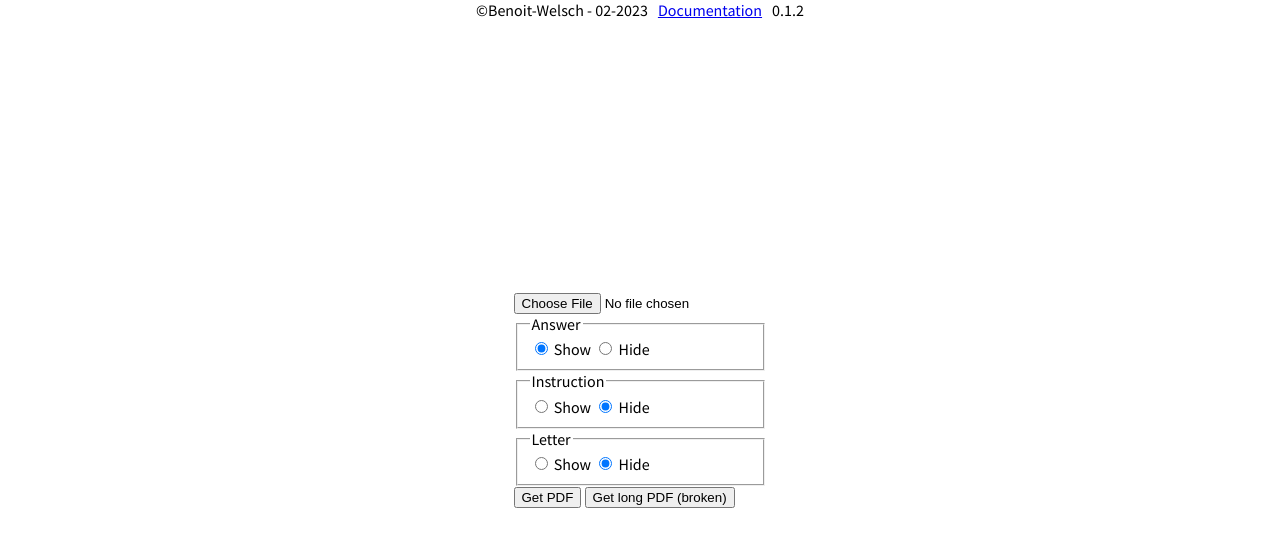
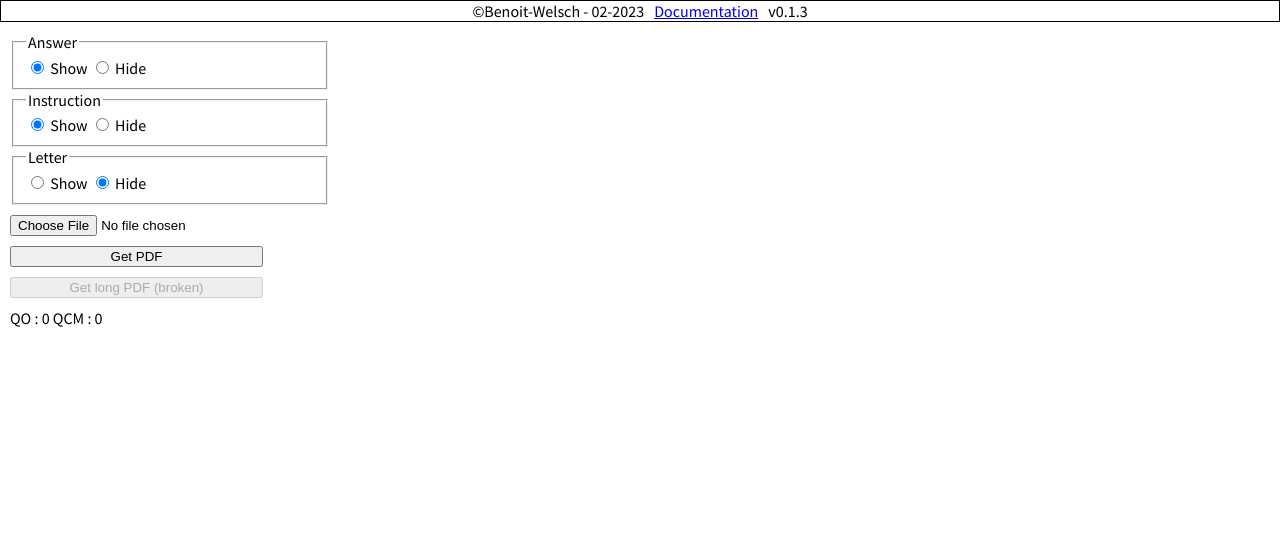
Before and after one commit to Benoit-Welsch/SPF_Open, a Svelte app in the folder tao_export/: page / in a window 1280 px wide. Shown: the top 546 px of the page. Built offline with nearby package versions, Linux system fonts and the light colour scheme.

Commit message:
Feat : Tao_export Better layout

```diff
--- a/tao_export/package.json
+++ b/tao_export/package.json
@@ -1,7 +1,7 @@
 {
   "name": "tao_export",
   "private": true,
-  "version": "0.1.2",
+  "version": "0.1.3",
   "type": "module",
   "scripts": {
     "dev": "vite",
@@ -20,7 +20,6 @@
     "vite": "^3.2.7"
   },
   "dependencies": {
-    "@zip.js/zip.js": "^2.7.29",
-    "html2pdf.js": "^0.10.1"
+    "@zip.js/zip.js": "^2.7.29"
   }
 }
--- a/tao_export/src/App.svelte
+++ b/tao_export/src/App.svelte
@@ -1,22 +1,110 @@
 <script lang="ts">
+  import { writable } from "svelte/store";
+  import Settings from "./lib/Settings.svelte";
+  import Tables from "./lib/Tables.svelte";
   import ZipInput from "./lib/ZipInput.svelte";
+  import type { QuestionType } from "./lib/helper";
+  import Question from "./template/Question.svelte";
+
+  let hideAnswer;
+  let showInstruction = writable(true);
+  let showLetter;
+
+  let questions: QuestionType[] = [];
+
+  showInstruction.subscribe((showInstruction) => {
+    questions = questions.map((q) => ({
+      ...q,
+      show:
+        q.type === "Instruction" ||
+        q.type === "Instruction QCM" ||
+        q.type === "Instruction QO"
+          ? showInstruction
+          : q.show,
+    }));
+  });
 </script>
 
 <header>
   <div class="copy">&copy;Benoit-Welsch - 02-2023</div>
   <div class="doc"><a href="/documentation.pdf">Documentation</a></div>
-  <div class="version">{PKG.version}</div>
+  <!-- svelte-ignore missing-declaration -->
+  <div class="version">v{PKG.version}</div>
 </header>
-<main><ZipInput /></main>
+
+<main>
+  <div class="left">
+    <div class="settings">
+      <Settings
+        bind:hideAnswer
+        bind:showInstruction={$showInstruction}
+        bind:showLetter
+      />
+    </div>
+    <div class="input">
+      <ZipInput bind:questions />
+    </div>
+    <div class="nb-questions hide-print">
+      <span class="QO"
+        >QO : {questions.filter((q) => q.type === "QO").length}</span
+      >
+      <span class="QCM">
+        QCM : {questions.filter((q) => q.type === "QCM").length}
+      </span>
+    </div>
+    <Tables bind:questions />
+  </div>
+  <div class="questions">
+    {#if questions.length > 0}
+      {#each questions as question}
+        <Question bind:question bind:hideAnswer bind:showLetter />
+      {/each}
+    {/if}
+  </div>
+</main>
 
 <style>
   header {
-    position: absolute;
     top: 0;
-    left: 50%;
-    transform: translateX(-50%);
     display: flex;
-    flex-direction: row;
+    flex-wrap: wrap;
     gap: 10px;
+    justify-content: center;
+    border: 1px solid var(--border-color);
+  }
+
+  main {
+    display: grid;
+    grid-gap: 10px;
+    grid-auto-flow: column;
+    padding: 10px;
+  }
+
+  .input {
+    display: flex;
+    flex-direction: column;
+    gap: 10px;
+    width: fit-content;
+  }
+
+  .left {
+    position: sticky;
+    top: 0;
+    max-width: 320px;
+    max-height: calc(100vh - 350px);
+  }
+
+  .left > * {
+    margin-bottom: 10px;
+  }
+
+  @media print {
+    header {
+      background-color: #ddd;
+      display: none;
+    }
+    .left {
+      display: none;
+    }
   }
 </style>
--- a/tao_export/src/app.css
+++ b/tao_export/src/app.css
@@ -11,14 +11,17 @@
 
 body {
   margin: 0;
-  display: flex;
-  place-items: center;
   min-width: 320px;
   min-height: 100vh;
+  margin: 0;
+
+  --border-color: black;
 }
 
 #app {
   max-width: 1280px;
+  min-height: 100vh;
+  width: 100vw;
   margin: 0 auto;
 }
 
@@ -44,8 +47,7 @@ body {
 }
 
 @media print {
-  #zip,
-  header {
+  #zip {
     display: none !important;
   }
   .hide-print, .hidePrint {
--- a/tao_export/src/lib/Settings.svelte
+++ b/tao_export/src/lib/Settings.svelte
@@ -1,7 +1,8 @@
 <script lang="ts">
-  export let hideAnswer = true;
-  export let showInstruction = false;
+  export let hideAnswer = false;
+  export let showInstruction = true;
   export let showLetter = false;
+
 </script>
 
 <fieldset class="hide-print">
@@ -66,3 +67,8 @@
   />
   <label for="show-letter">Hide</label>
 </fieldset>
+
+
+<style>
+
+</style>
--- a/tao_export/src/lib/Tables.svelte
+++ b/tao_export/src/lib/Tables.svelte
@@ -2,15 +2,26 @@
   import type { QuestionType } from "./helper";
 
   export let questions: QuestionType[] = [];
+  let checked = false;
+
+  const changeSelection = () => {
+    console.log("changeSelection", checked);
+    questions = questions.map((q) => ({ ...q, show: checked }));
+  };
 </script>
 
 {#if !questions || questions.length}
   <div class="hide-print">
     <h3>Show/Hide Question</h3>
     <ul>
+      <li>
+        <input type="checkbox" bind:checked on:change={changeSelection} />
+        <span>All</span>
+      </li>
       {#each questions as question (question.title)}
         <li>
-          <input type="checkbox" bind:checked={question.show} />{question.title}
+          <input type="checkbox" bind:checked={question.show} />
+          <span>{question.title}</span>
         </li>
       {/each}
     </ul>
@@ -18,9 +29,16 @@
 {/if}
 
 <style>
+  div{
+    overflow-y: scroll;
+    flex: 1;
+    max-height: 100%;
+  }
+  h3{
+    margin: 0;
+  }
   ul {
-    position: static;
-    height: 250px;
-    overflow: scroll;
+    list-style: none;
+    padding-left: 0;
   }
 </style>
--- a/tao_export/src/lib/ZipInput.svelte
+++ b/tao_export/src/lib/ZipInput.svelte
@@ -1,8 +1,6 @@
 <script lang="ts">
   import { ZipReader } from "@zip.js/zip.js";
-  import html2pdf from "html2pdf.js";
 
-  import Question from "../template/Question.svelte";
   import {
     entryToObj,
     readAndParseXml,
@@ -10,20 +8,12 @@
     type QuestionType,
     type zipObj,
   } from "./helper";
-  import Settings from "./Settings.svelte";
-  import Tables from "./Tables.svelte";
 
-  let hideAnswer = false;
-  let showInstruction = false;
-  let showLetter = false;
-  let clientHeight;
+  export let questions: QuestionType[];
 
   let files: FileList;
   let assets: zipObj[];
-  let questions: QuestionType[] = [];
   let title = "Tao-PDF exporter";
-
-  let Html;
 
   $: if (files) {
     const init = async () => {
@@ -60,24 +50,6 @@
     };
     init(); // Work around to use async/await
   }
-
-  const makePdfOnClick = () => {
-    clientHeight = document.body.clientHeight;
-    html2pdf(Html, {
-      filename: title + " - Export TAO",
-      html2canvas: {
-        scale: 1,
-        letterRendering: true,
-        useCORS: true,
-        scrollX: 0,
-        scrollY: -window.scrollY,
-      },
-      jsPDF: {
-        unit: "px",
-        format: [Math.min(clientHeight / 2, 14400 - 1), 1000],
-      },
-    });
-  };
 </script>
 
 <svelte:head>
@@ -85,31 +57,7 @@
 </svelte:head>
 
 <input type="file" name="zip" id="zip" accept=".zip" bind:files />
-<Settings bind:hideAnswer bind:showInstruction bind:showLetter />
-<Tables bind:questions />
 <button class="hide-print" on:click|preventDefault={() => window.print()}
   >Get PDF</button
 >
-<button class="hide-print" on:click|preventDefault={makePdfOnClick}
-  >Get long PDF (broken)</button
->
-{#if questions.length > 0}
-  <div class="nb-questions hide-print">
-    <span class="QO"
-      >QO : {questions.filter((q) => q.type === "QO").length}</span
-    >
-    <span class="QCM">
-      QCM : {questions.filter((q) => q.type === "QCM").length}
-    </span>
-  </div>
-  <div bind:this={Html}>
-    {#each questions as question}
-      {#if (question.type !== "unknown" && question.type !== "Instruction" && question.type !== "Instruction QCM" && question.type !== "Instruction QO") || ((question.type === "Instruction" || question.type === "Instruction QCM" || question.type === "Instruction QO") && showInstruction)}
-        <Question bind:question bind:hideAnswer bind:showLetter />
-      {/if}
-    {/each}
-  </div>
-{/if}
-
-<style>
-</style>
+<button class="hide-print" disabled>Get long PDF (broken)</button>
--- a/tao_export/src/template/Question.svelte
+++ b/tao_export/src/template/Question.svelte
@@ -77,7 +77,7 @@
     font-family: "Source Sans Pro";
     border: 3px solid #007f9f;
     margin: 30px 10px;
-    max-width: 1000px;
+    max-width: 1080px;
     line-height: 1.4;
     font-size: 13px;
   }
```
Also changed, not shown: 1 other file (tests, documents, lock files or other folders).
